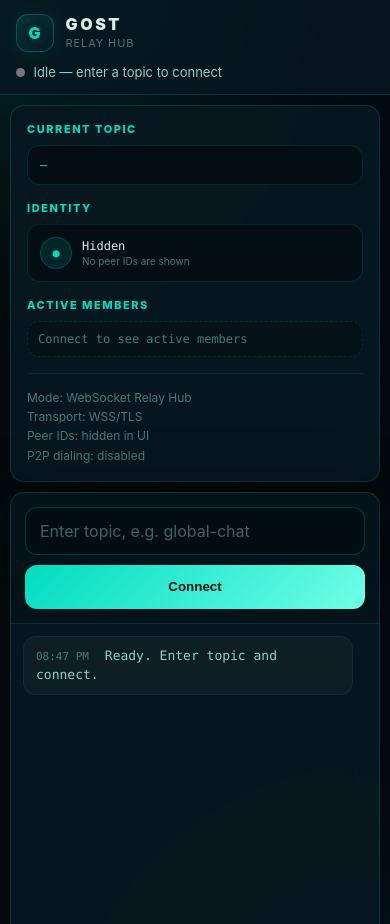
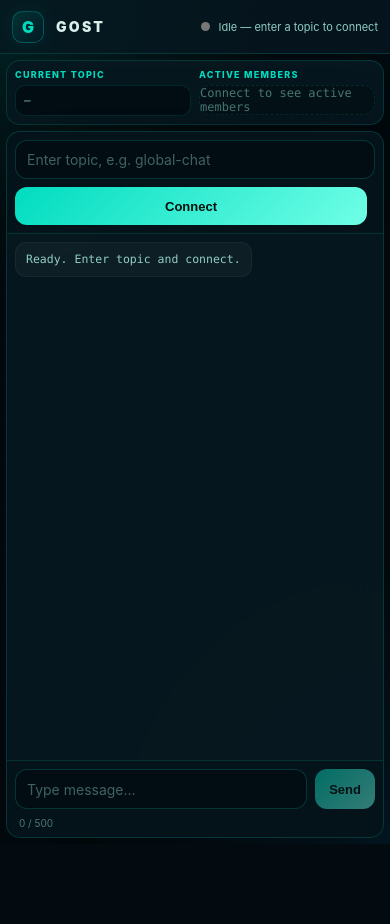
Before and after one commit to ahmadraza6270627/Gost, a website built with Vite: page p2p.html in a window 390 px wide. Shown: the top 924 px of the page. After the commit the page ends 844 px from the top, so only its background shows below. Built offline with nearby package versions, Linux system fonts and the light colour scheme; no server answers; sample sign-in values are in the browser's storage.

Commit message:
Improve mobile one-window chat UI

```diff
--- a/p2p.html
+++ b/p2p.html
@@ -443,67 +443,245 @@
     }
 
     @media (max-width: 900px) {
+      html,
       body {
-        overflow: auto;
+        height: 100%;
+        overflow: hidden;
+      }
+
+      body {
+        min-height: 100dvh;
+      }
+
+      header {
+        height: 58px;
+        min-height: 58px;
+        padding: 0 12px;
+        flex-direction: row;
+        align-items: center;
+      }
+
+      .brand-mark {
+        width: 32px;
+        height: 32px;
+        border-radius: 10px;
+      }
+
+      .brand {
+        font-size: 14px;
+      }
+
+      .brand-sub {
+        display: none;
+      }
+
+      .status {
+        justify-content: flex-end;
+        font-size: 11px;
+        max-width: 52%;
+        text-align: right;
+      }
+
+      #status-text {
+        overflow: hidden;
+        text-overflow: ellipsis;
+        white-space: nowrap;
       }
 
       main {
-        grid-template-columns: 1fr;
-        height: auto;
-        min-height: calc(100vh - 70px);
+        height: calc(100dvh - 58px);
+        min-height: 0;
+        padding: 8px;
+        display: flex;
+        flex-direction: column;
+        gap: 8px;
+        overflow: hidden;
       }
 
       aside {
-        order: -1;
+        order: 0;
+        flex: 0 0 auto;
+        padding: 10px;
+        display: grid;
+        grid-template-columns: 1fr 1fr;
+        gap: 8px;
+        max-height: 98px;
+        overflow: hidden;
+      }
+
+      aside .side-section {
+        margin: 0;
+        min-width: 0;
+      }
+
+      aside .side-section:nth-of-type(2),
+      aside .meta {
+        display: none;
+      }
+
+      .side-title {
+        font-size: 9px;
+        margin-bottom: 5px;
+      }
+
+      .chip {
+        padding: 8px;
+        font-size: 11px;
+        border-radius: 10px;
+        white-space: nowrap;
+        overflow: hidden;
+        text-overflow: ellipsis;
+      }
+
+      #topic-peers li {
+        padding: 0;
+      }
+
+      .member-count-card {
+        padding: 8px !important;
+        border-radius: 10px;
+        gap: 8px;
+      }
+
+      .member-count {
+        width: 28px;
+        height: 28px;
+        font-size: 14px;
+      }
+
+      .member-copy strong {
+        font-size: 11px;
+      }
+
+      .member-copy small {
+        display: none;
       }
 
       .chat {
-        min-height: 70vh;
-      }
-    }
-
-    @media (max-width: 620px) {
-      header {
+        order: 1;
+        flex: 1 1 auto;
+        min-height: 0;
         height: auto;
-        min-height: 66px;
-        gap: 12px;
-        align-items: flex-start;
-        flex-direction: column;
-        padding-top: 14px;
-        padding-bottom: 14px;
-      }
-
-      .status {
-        width: 100%;
-      }
-
-      main {
-        padding: 10px;
-        gap: 10px;
       }
 
       .topic-bar {
-        grid-template-columns: 1fr;
+        flex: 0 0 auto;
+        display: grid;
+        grid-template-columns: 1fr auto;
+        gap: 8px;
+        padding: 10px;
+      }
+
+      #topic-input {
+        grid-column: 1 / -1;
+      }
+
+      #subscribe-button,
+      #end-button {
+        min-height: 38px;
+        height: 38px;
+        padding: 0 12px;
+      }
+
+      #subscribe-button {
+        grid-column: 1;
+      }
+
+      #end-button {
+        grid-column: 2;
+      }
+
+      #output {
+        flex: 1 1 auto;
+        min-height: 0;
+        padding: 10px;
+        font-size: 12px;
+        overflow-y: auto;
+      }
+
+      .log-line {
+        max-width: 96%;
+        padding: 8px 10px;
+        margin-bottom: 8px;
+        border-radius: 11px;
+      }
+
+      .message-wrap {
+        flex: 0 0 auto;
       }
 
       .message-bar {
-        grid-template-columns: 1fr;
+        display: grid;
+        grid-template-columns: 1fr auto;
+        gap: 8px;
+        padding: 10px;
       }
 
-      button {
-        width: 100%;
+      #message-input {
+        min-height: 40px;
+      }
+
+      #send-button {
+        min-height: 40px;
+        height: 40px;
+        padding: 0 14px;
+      }
+
+      .input-meta {
+        padding: 0 12px 8px;
+        font-size: 10px;
+      }
+
+      .input-meta span:first-child {
+        display: none;
       }
 
       .panel {
         border-radius: 14px;
       }
+    }
+
+    @media (max-width: 480px) {
+      header {
+        height: 54px;
+        min-height: 54px;
+      }
+
+      main {
+        height: calc(100dvh - 54px);
+        padding: 6px;
+        gap: 6px;
+      }
+
+      aside {
+        max-height: 86px;
+        padding: 8px;
+      }
+
+      .topic-bar {
+        padding: 8px;
+      }
+
+      input {
+        padding: 10px 11px;
+        font-size: 14px;
+      }
+
+      button {
+        font-size: 13px;
+      }
 
       #output {
-        padding: 12px;
+        padding: 8px;
+        font-size: 11.5px;
       }
 
-      .log-line {
-        max-width: 96%;
+      .message-bar {
+        padding: 8px;
+      }
+
+      .log-time {
+        display: none;
       }
     }
   </style>
```
